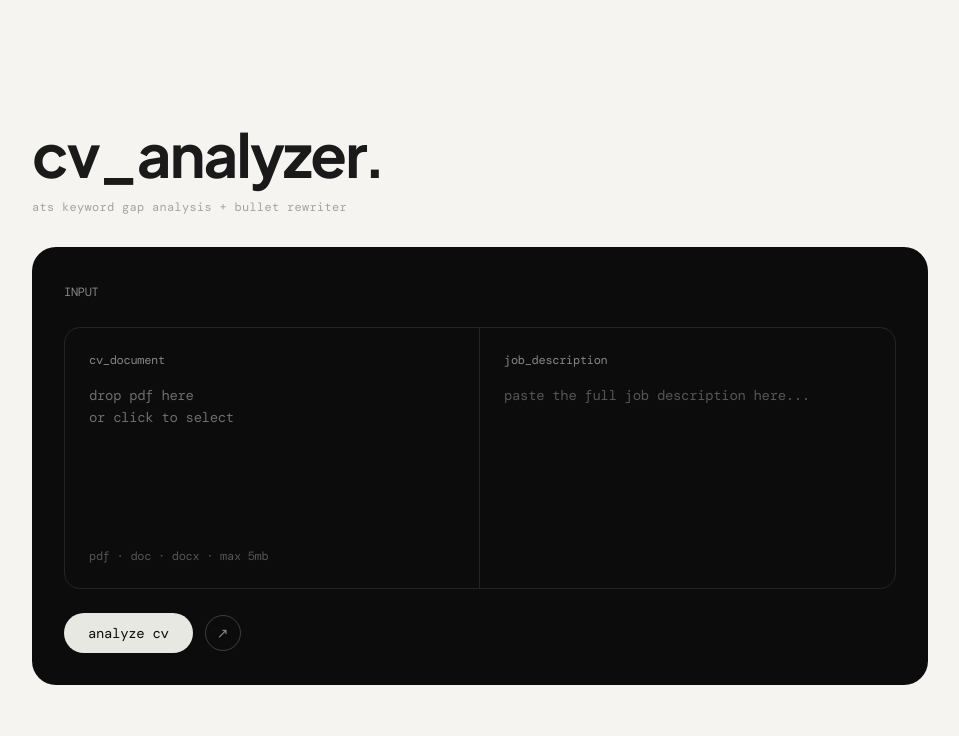
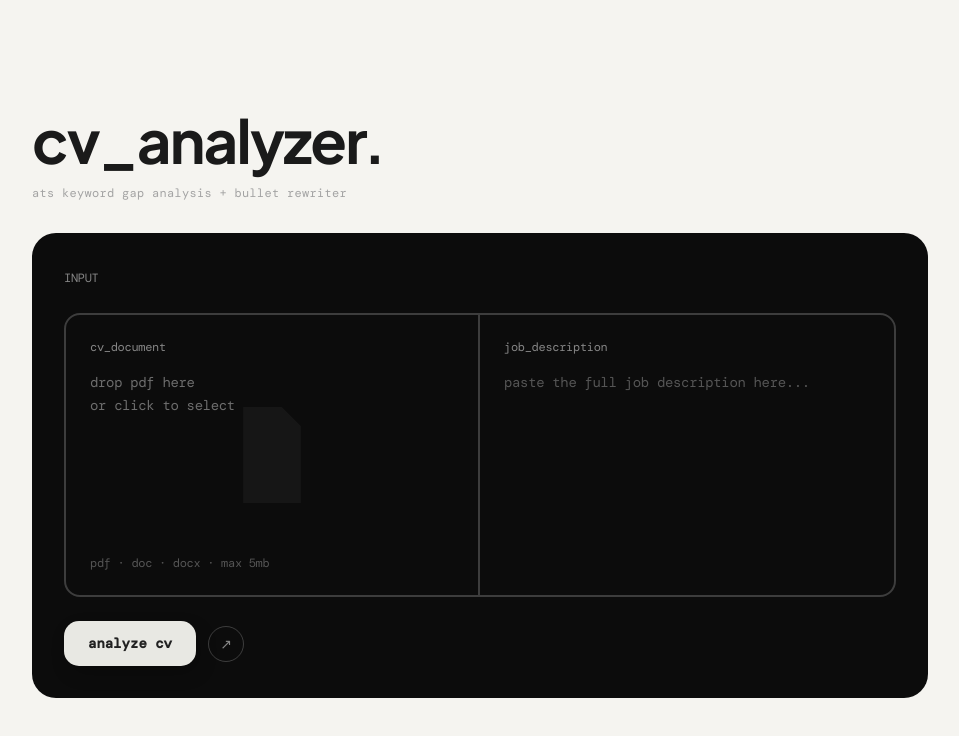
Before and after one commit to jeremytey/cv-analyzer, a React (Vite) app in the folder frontend/: page / in a window 1280 px wide. Shown: the top 736 px of the page, without its empty margins (160-1119 px from the left). Built offline with nearby package versions, Linux system fonts and the light colour scheme; no server answers.

Commit message:
feat: added idle and successview components

```diff
--- a/frontend/src/components/IdleView.tsx
+++ b/frontend/src/components/IdleView.tsx
@@ -44,50 +44,60 @@ export function IdleView({ onSubmit }: IdleViewProps) {
   const onDragLeave = () => setIsDragging(false)
 
   const handleSubmit = () => {
-    if (!file) {
-      setError('no file selected.')
-      return
-    }
-    if (!jobDescription.trim()) {
-      setError('job description is required.')
-      return
-    }
+    if (!file) { setError('no file selected.'); return }
+    if (!jobDescription.trim()) { setError('job description is required.'); return }
     onSubmit(file, jobDescription)
   }
 
   return (
     <div className="flex flex-col gap-0">
 
-      {/* Top label */}
       <div className="mb-6">
-        <span className="text-xs font-mono text-white/50 tracking-tight uppercase">
-          input
-        </span>
+        <span className="text-xs font-mono text-white/50 tracking-tight uppercase">input</span>
       </div>
 
-      {/* Two-column grid: dropzone | textarea */}
-      <div className="grid grid-cols-2 gap-0 border border-white/10 rounded-2xl overflow-hidden">
+      {/* Grid: dropzone | textarea */}
+      <div className="grid grid-cols-2 gap-0 border-2 border-white/20 rounded-2xl overflow-hidden">
 
         {/* Left: PDF dropzone */}
         <div
-          className={`p-6 flex flex-col justify-between min-h-[260px] border-r border-white/10 cursor-pointer transition-colors ${
+          className={`p-6 flex flex-col justify-between min-h-[280px] border-r-2 border-white/20 cursor-pointer transition-colors relative ${
             isDragging ? 'bg-white/5' : 'bg-transparent'
           }`}
-          onClick={() => inputRef.current?.click()}
+          onClick={() => !file && inputRef.current?.click()}
           onDrop={onDrop}
           onDragOver={onDragOver}
           onDragLeave={onDragLeave}
         >
-          <div>
-            <p className="text-xs font-mono text-white/50 tracking-tight mb-4">
-              cv_document
-            </p>
+          {/* Background PDF symbol */}
+          <div className="absolute inset-0 flex items-center justify-center pointer-events-none select-none">
+            <svg viewBox="0 0 64 80" className="w-24 h-24 opacity-[0.04]" fill="white">
+              <path d="M8 0h32l16 16v64H8V0z"/>
+              <path d="M40 0l16 16H40V0z" fill="white" opacity="0.6"/>
+              <text x="10" y="58" fontSize="14" fontWeight="bold" fill="white" fontFamily="monospace">PDF</text>
+            </svg>
+          </div>
+
+          <div className="relative z-10">
+            <p className="text-xs font-mono text-white/50 tracking-tight mb-4">cv_document</p>
+
             {file ? (
-              <div className="inline-flex items-center gap-2 border border-white/10 rounded-full px-3 py-1">
-                <span className="w-1.5 h-1.5 rounded-full bg-white/60 flex-shrink-0" />
-                <span className="text-xs font-mono text-white/70 tracking-tight truncate max-w-[180px]">
-                  {file.name}
-                </span>
+              <div className="flex items-center gap-2">
+                <div className="inline-flex items-center gap-2 border border-white/20 rounded-full px-3 py-1">
+                  <span className="w-1.5 h-1.5 rounded-full bg-white/60 flex-shrink-0" />
+                  <span className="text-xs font-mono text-white/70 tracking-tight truncate max-w-[140px]">
+                    {file.name}
+                  </span>
+                </div>
+                {/* Remove button */}
+                <button
+                  onClick={(e) => { e.stopPropagation(); setFile(null); setError(null) }}
+                  className="w-5 h-5 rounded-full border border-white/20 flex items-center justify-center
+                             text-white/40 hover:border-red-400/50 hover:text-red-400/70 transition-colors text-xs flex-shrink-0"
+                  aria-label="remove file"
+                >
+                  ✕
+                </button>
               </div>
             ) : (
               <p className="text-sm font-mono text-white/40 tracking-tight leading-relaxed">
@@ -95,28 +105,23 @@ export function IdleView({ onSubmit }: IdleViewProps) {
               </p>
             )}
           </div>
-          <div className="mt-6">
-            <p className="text-xs font-mono text-white/30 tracking-tight">
-              pdf · doc · docx · max 5mb
-            </p>
+
+          <div className="relative z-10 mt-6">
+            <p className="text-xs font-mono text-white/30 tracking-tight">pdf · doc · docx · max 5mb</p>
           </div>
+
           <input
             ref={inputRef}
             type="file"
             accept=".pdf,.doc,.docx,application/pdf,application/msword,application/vnd.openxmlformats-officedocument.wordprocessingml.document"
             className="hidden"
-            onChange={(e) => {
-              const f = e.target.files?.[0]
-              if (f) validateAndSetFile(f)
-            }}
+            onChange={(e) => { const f = e.target.files?.[0]; if (f) validateAndSetFile(f) }}
           />
         </div>
 
-        {/* Right: job description textarea */}
-        <div className="p-6 flex flex-col min-h-[260px]">
-          <p className="text-xs font-mono text-white/50 tracking-tight mb-4">
-            job_description
-          </p>
+        {/* Right: textarea */}
+        <div className="p-6 flex flex-col min-h-[280px]">
+          <p className="text-xs font-mono text-white/50 tracking-tight mb-4">job_description</p>
           <textarea
             value={jobDescription}
             onChange={(e) => setJobDescription(e.target.value)}
@@ -127,22 +132,62 @@ export function IdleView({ onSubmit }: IdleViewProps) {
         </div>
       </div>
 
-      {/* Error */}
       {error && (
-        <p className="mt-3 text-xs font-mono text-red-400/70 tracking-tight">
-          ✕ {error}
-        </p>
+        <p className="mt-3 text-xs font-mono text-red-400/70 tracking-tight">✕ {error}</p>
       )}
 
-      {/* Action row — pill button + circle arrow sidecar */}
+      {/* Action row */}
       <div className="mt-6 flex items-center gap-3">
         <button
           onClick={handleSubmit}
-          className="flex items-center gap-2 bg-accent text-workspace text-sm font-mono
-                     tracking-tight px-6 py-2.5 rounded-full hover:bg-white transition-colors"
+          style={{
+            padding: '12px 24px',
+            border: 'unset',
+            borderRadius: '15px',
+            color: '#212121',
+            zIndex: 1,
+            background: '#e8e8e3',
+            position: 'relative',
+            fontWeight: 700,
+            fontSize: '14px',
+            fontFamily: 'inherit',
+            boxShadow: '4px 8px 19px -3px rgba(0,0,0,0.27)',
+            transition: 'all 250ms',
+            overflow: 'hidden',
+            cursor: 'pointer',
+          }}
+          onMouseEnter={(e) => {
+            const btn = e.currentTarget
+            btn.style.color = '#e8e8e3'
+            const before = btn.querySelector('.btn-fill') as HTMLElement
+            if (before) before.style.width = '100%'
+          }}
+          onMouseLeave={(e) => {
+            const btn = e.currentTarget
+            btn.style.color = '#212121'
+            const before = btn.querySelector('.btn-fill') as HTMLElement
+            if (before) before.style.width = '0'
+          }}
         >
-          analyze cv
+          <span
+            className="btn-fill"
+            style={{
+              content: '',
+              position: 'absolute',
+              top: 0,
+              left: 0,
+              height: '100%',
+              width: '0',
+              borderRadius: '15px',
+              backgroundColor: '#212121',
+              zIndex: -1,
+              boxShadow: '4px 8px 19px -3px rgba(0,0,0,0.27)',
+              transition: 'all 250ms',
+            }}
+          />
+          <span style={{ position: 'relative', zIndex: 1 }}>analyze cv</span>
         </button>
+
         <button
           onClick={handleSubmit}
           aria-label="submit"
--- a/frontend/src/components/SuccessView.tsx
+++ b/frontend/src/components/SuccessView.tsx
@@ -1 +1,113 @@
-export function SuccessView() { return null }
+import { SuccessPayload } from '../App'
+
+interface SuccessViewProps {
+  payload: SuccessPayload
+  onReset: () => void
+}
+
+function scoreLabel(score: number): { text: string; color: string } {
+  if (score >= 70) return { text: 'STRONG ATS MATCH', color: '#4ade80' }
+  if (score >= 40) return { text: 'MODERATE ATS RISK', color: '#fbbf24' }
+  return { text: 'CRITICAL ATS FILTER RISK', color: '#f87171' }
+}
+
+export function SuccessView({ payload, onReset }: SuccessViewProps) {
+  const { matchScore, analysisResults } = payload
+  const { keyword_gaps, rewritten_bullet_points } = analysisResults
+  const label = scoreLabel(matchScore)
+
+  return (
+    <div className="flex flex-col gap-0">
+
+      {/* Meta header */}
+      <div className="flex items-center justify-between mb-6">
+        <div className="flex items-center gap-2">
+          <span className="w-2 h-2 rounded-full bg-emerald-400 animate-pulse" />
+          <span className="text-xs font-mono text-white/50 tracking-tight">analysis_completed</span>
+        </div>
+        <button
+          onClick={onReset}
+          className="text-xs font-mono text-white/30 border border-white/10 px-3 py-1 rounded-full
+                     hover:text-white/60 hover:border-white/30 transition-colors tracking-tight"
+        >
+          reset_workspace ↺
+        </button>
+      </div>
+
+      {/* Top split: score | keyword gaps */}
+      <div className="grid grid-cols-3 gap-0 border-2 border-white/20 rounded-2xl overflow-hidden mb-4">
+
+        {/* Left: match score */}
+        <div className="p-6 border-r-2 border-white/20 flex flex-col justify-between">
+          <p className="text-xs font-mono text-white/40 tracking-tight uppercase mb-2">match_index</p>
+          <div>
+            <p className="text-6xl font-bold text-white leading-none font-sans">
+              {matchScore}<span className="text-3xl">%</span>
+            </p>
+            <p className="text-xs font-mono mt-3 tracking-tight" style={{ color: label.color }}>
+              {label.text}
+            </p>
+          </div>
+        </div>
+
+        {/* Right: keyword gaps */}
+        <div className="col-span-2 p-6">
+          <p className="text-xs font-mono text-white/40 tracking-tight uppercase mb-4">keyword_omission_matrix</p>
+          <div className="grid grid-cols-2 gap-x-6 gap-y-1.5">
+            {keyword_gaps.map((gap) => (
+              <div key={gap} className="flex items-start gap-2">
+                <span className="text-red-400/80 text-xs font-mono flex-shrink-0 mt-0.5">×</span>
+                <span className="text-xs font-mono text-white/50 tracking-tight leading-snug">{gap}</span>
+              </div>
+            ))}
+          </div>
+        </div>
+      </div>
+
+      {/* Bottom: rewrites */}
+      <div className="border-2 border-white/20 rounded-2xl overflow-hidden">
+        <div className="p-4 border-b-2 border-white/20">
+          <p className="text-xs font-mono text-white/40 tracking-tight uppercase">experience_reconstruction_stream</p>
+        </div>
+
+        <div className="divide-y-2 divide-white/20">
+          {rewritten_bullet_points.map((bullet, i) => (
+            <div key={i} className="grid grid-cols-2 divide-x-2 divide-white/20">
+
+              {/* Left: original (deprecated) */}
+              <div className="p-5">
+                <p className="text-xs font-mono text-white/30 tracking-tight uppercase mb-3">deprecated_input</p>
+                <p className="text-xs font-mono text-white/30 tracking-tight leading-relaxed line-through">
+                  {bullet.original}
+                </p>
+              </div>
+
+              {/* Right: rewritten */}
+              <div className="p-5 flex flex-col gap-3">
+                <p className="text-xs font-mono tracking-tight uppercase mb-1" style={{ color: '#4ade80' }}>
+                  optimized_output
+                </p>
+                <p className="text-sm font-sans font-medium text-white/90 leading-relaxed">
+                  {bullet.rewritten}
+                </p>
+                <div
+                  className="border rounded px-3 py-2 mt-1"
+                  style={{
+                    borderColor: 'rgba(74,222,128,0.2)',
+                    backgroundColor: 'rgba(74,222,128,0.04)',
+                  }}
+                >
+                  <p className="text-xs font-mono text-white/40 tracking-tight leading-relaxed">
+                    {bullet.justification}
+                  </p>
+                </div>
+              </div>
+
+            </div>
+          ))}
+        </div>
+      </div>
+
+    </div>
+  )
+}
```
